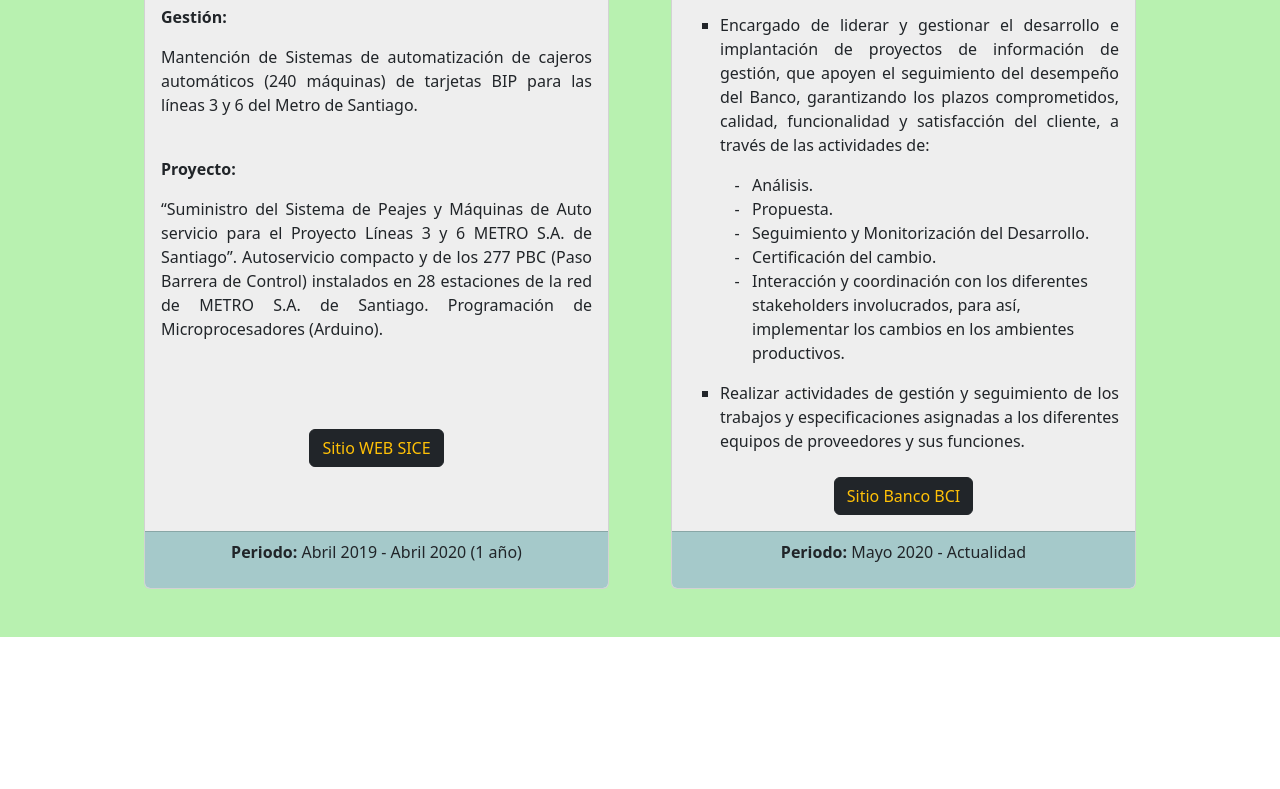
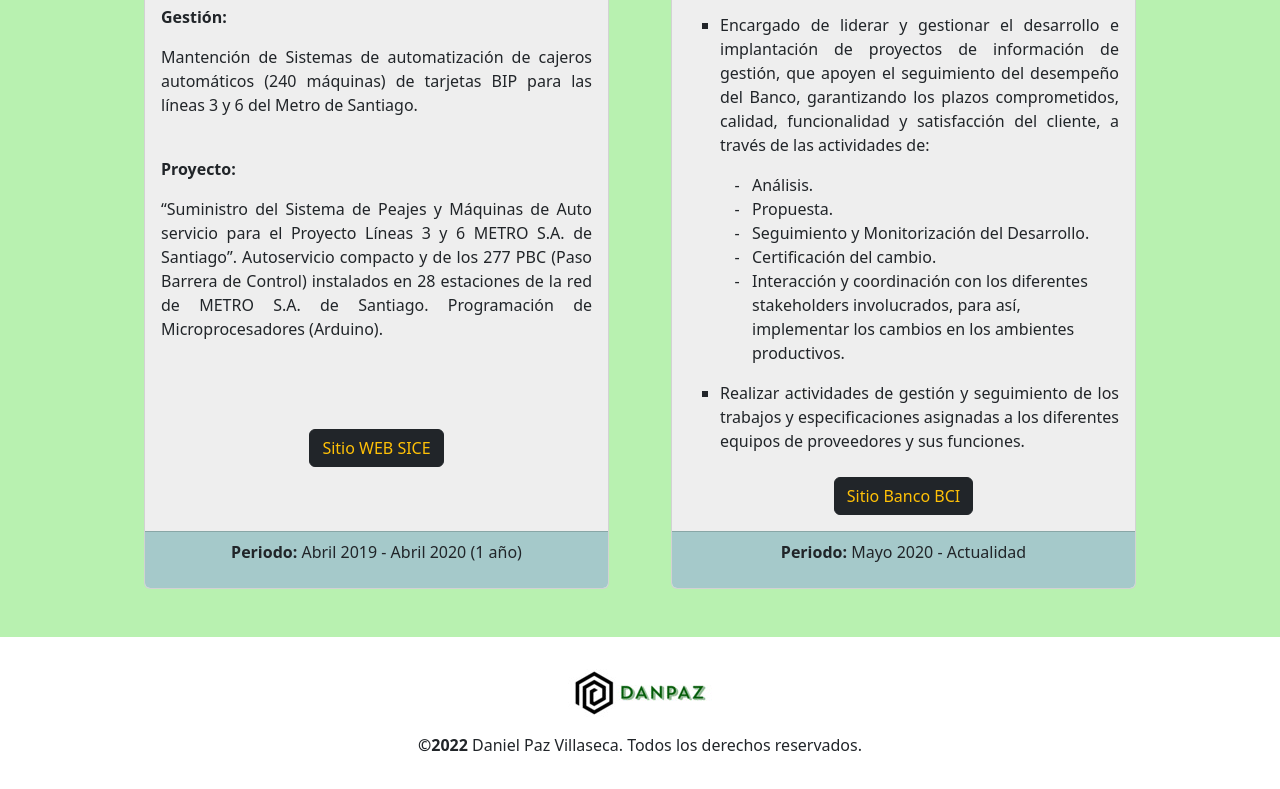
Before and after one commit to nanamood/danpazv.github.io, a plain HTML site: page index.html in a window 1280 px wide. Shown: the part 2377-3166 px from the top of the page. Before the commit the page ends 3014 px from the top, so only its background shows below. Drawn offline with nearby package versions, Linux system fonts and the light colour scheme.

Commit message:
Commit 7: Se crea footer con logo.

```diff
--- a/index.html
+++ b/index.html
@@ -240,6 +240,17 @@
     </div>
   </section>
 
+  <footer class="container-fluid bg-white py-3">
+    <div class="container">
+            <div class="col-sm-12 col-md-12 d-flex justify-content-center">
+                <img src="/assets/img/logo_1.jpg" class="logo-footer" alt="Logo del sitio web">
+            </div>
+            <div class="col-sm-12 col-md-12 d-flex justify-content-center">
+                <p class="fuente-uno"><b>©2022</b> Daniel Paz Villaseca. Todos los derechos reservados.</p>
+            </div>
+    </div>
+</footer>
+
     <!-- JavaScript Bundle with Popper -->
   <script src="https://cdn.jsdelivr.net/npm/bootstrap@5.2.0/dist/js/bootstrap.bundle.min.js" integrity="sha384-A3rJD856KowSb7dwlZdYEkO39Gagi7vIsF0jrRAoQmDKKtQBHUuLZ9AsSv4jD4Xa" crossorigin="anonymous"></script>
 
```
